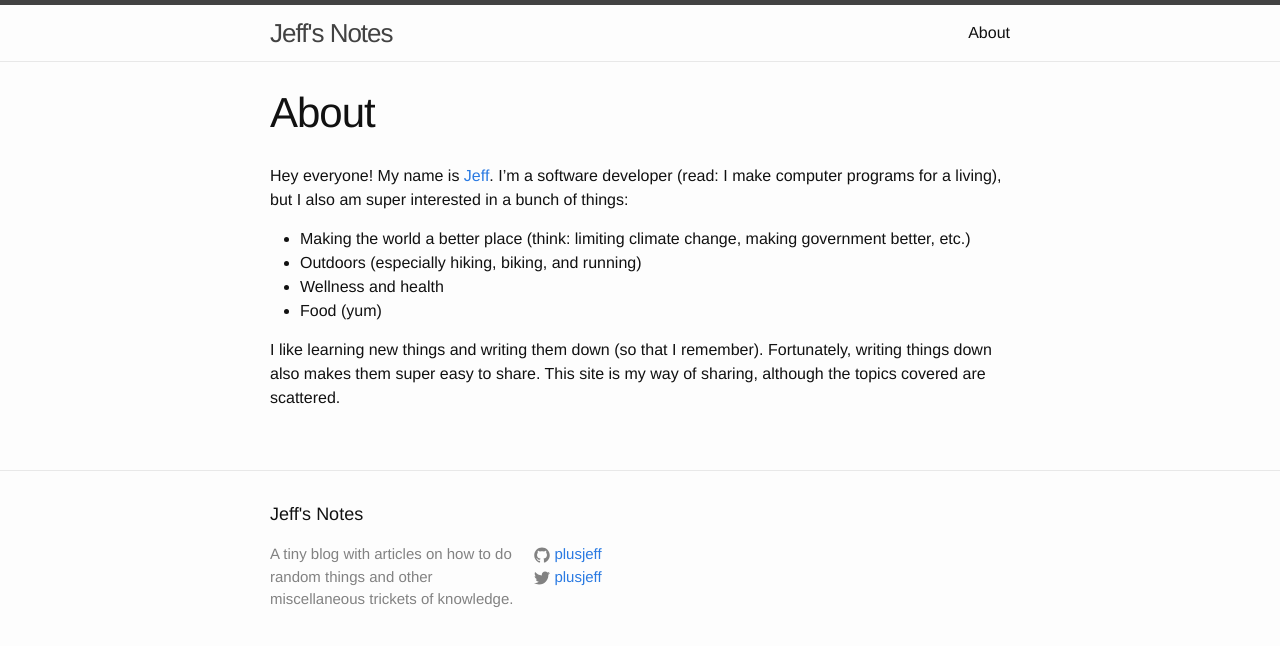
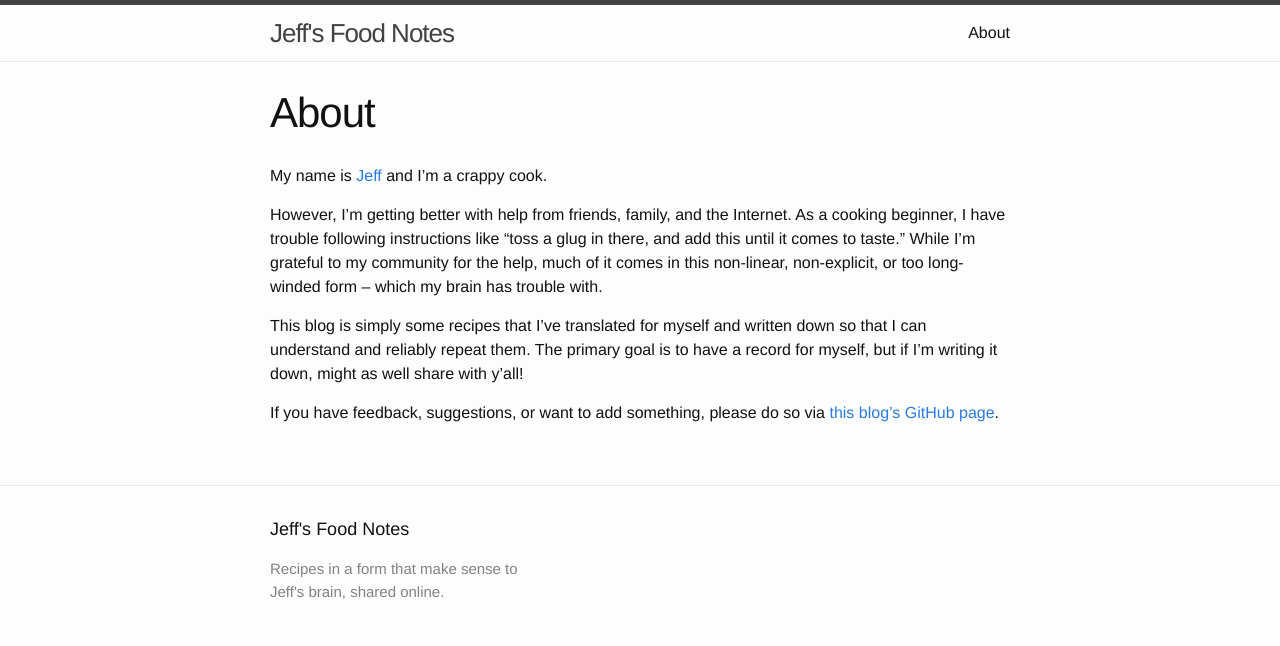
Before and after one commit to plusjeff/how-to, a Jekyll site: the page built from about.md, in a window 1280 px wide. Shown: the top 646 px of the page. Built offline with Jekyll 4.4.1, drawn with Linux system fonts in a browser that asks for light colours.

Commit message:
Updated to just be food notes.

```diff
--- a/_config.yml
+++ b/_config.yml
@@ -6,14 +6,12 @@
 # 'jekyll serve'. If you change this file, please restart the server process.
 
 # Site settings
-title: Jeff's Notes
+title: Jeff's Food Notes
 # email: your-email@domain.com
 description: > # this means to ignore newlines until "baseurl:"
-  A tiny blog with articles on how to do random things and other miscellaneous trickets of knowledge.
+  Recipes in a form that make sense to Jeff's brain, shared online.
 baseurl: "/food-notes" # the subpath of your site, e.g. /blog
 url: "https://plusjeff.github.io/food-notes" # the base hostname & protocol for your site
-twitter_username: plusjeff
-github_username:  plusjeff
 
 # Build settings
 markdown: kramdown
--- a/_includes/footer.html
+++ b/_includes/footer.html
@@ -8,24 +8,6 @@
         <div class="footer-col footer-col-1">
           <p>{{ site.description }}</p>
         </div>
-
-      <div class="footer-col footer-col-2">
-        <ul class="social-media-list">
-          {% if site.github_username %}
-          <li>
-            {% include icon-github.html username=site.github_username %}
-          </li>
-          {% endif %}
-
-          {% if site.twitter_username %}
-          <li>
-            {% include icon-twitter.html username=site.twitter_username %}
-          </li>
-          {% endif %}
-        </ul>
-      </div>
-
-
     </div>
 
   </div>
--- a/about.md
+++ b/about.md
@@ -4,11 +4,10 @@ title: About
 permalink: /about/
 ---
 
-Hey everyone! My name is [Jeff](http://jeffmaher.me). I'm a software developer (read: I make computer programs for a living), but I also am super interested in a bunch of things:
+My name is [Jeff](http://jeffmaher.me) and I'm a crappy cook.
 
-- Making the world a better place (think: limiting climate change, making government better, etc.)
-- Outdoors (especially hiking, biking, and running)
-- Wellness and health
-- Food (yum)
+However, I'm getting better with help from friends, family, and the Internet. As a cooking beginner, I have trouble following instructions like "toss a glug in there, and add this until it comes to taste." While I'm grateful to my community for the help, much of it comes in this non-linear, non-explicit, or too long-winded form -- which my brain has trouble with.
 
-I like learning new things and writing them down (so that I remember). Fortunately, writing things down also makes them super easy to share. This site is my way of sharing, although the topics covered are scattered.
+This blog is simply some recipes that I've translated for myself and written down so that I can understand and reliably repeat them. The primary goal is to have a record for myself, but if I'm writing it down, might as well share with y'all!
+
+If you have feedback, suggestions, or want to add something, please do so via [this blog's GitHub page](https://github.com/plusjeff/food-notes).
```
Also changed, not shown: _posts/2015-11-14-hello-world.md (deleted, +0 -15 lines), _posts/2015-11-14-setting-up-ruby-on-rails-in-windows-without-admin-rights.md (deleted, +0 -85 lines), README.md, 2 other files.
